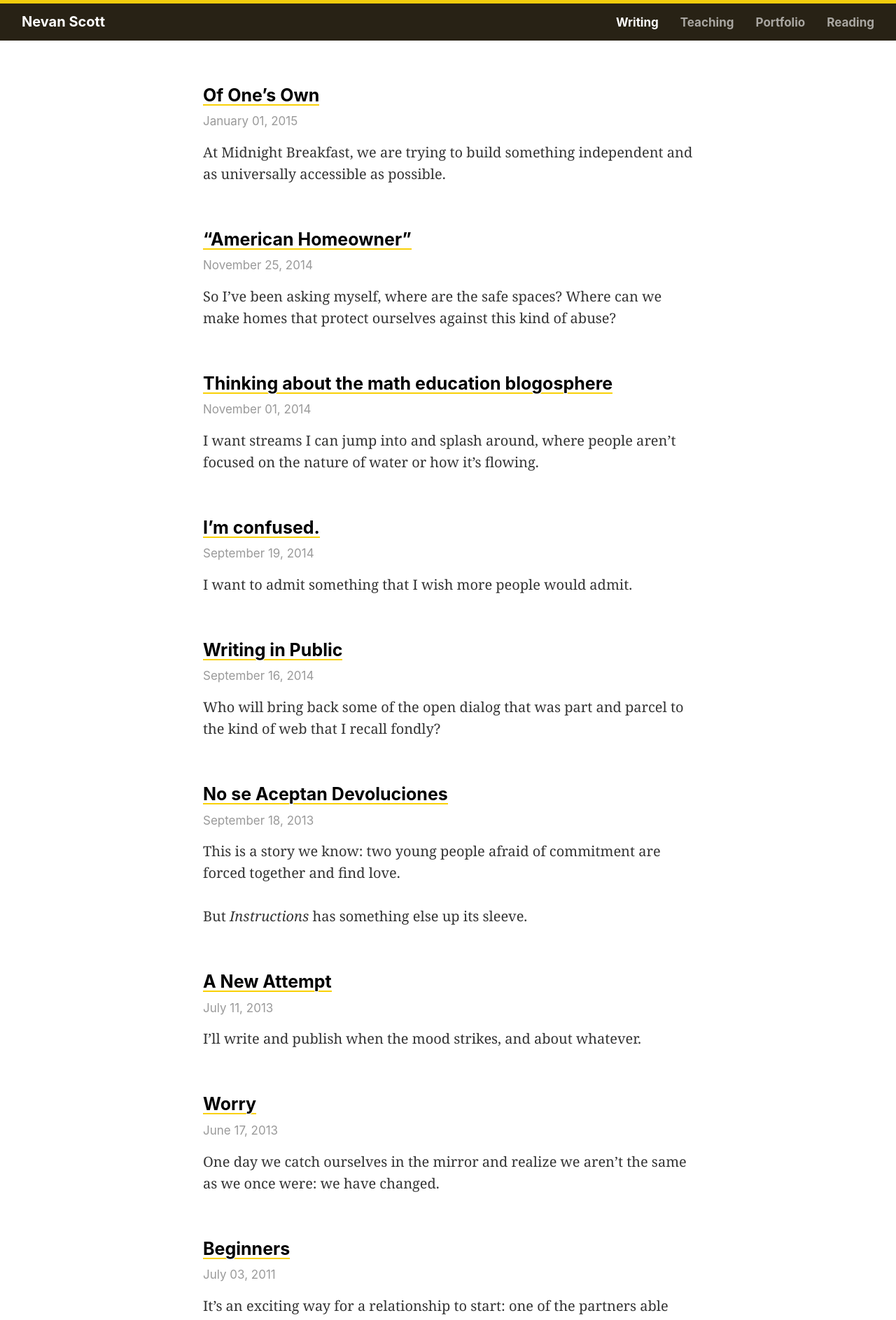
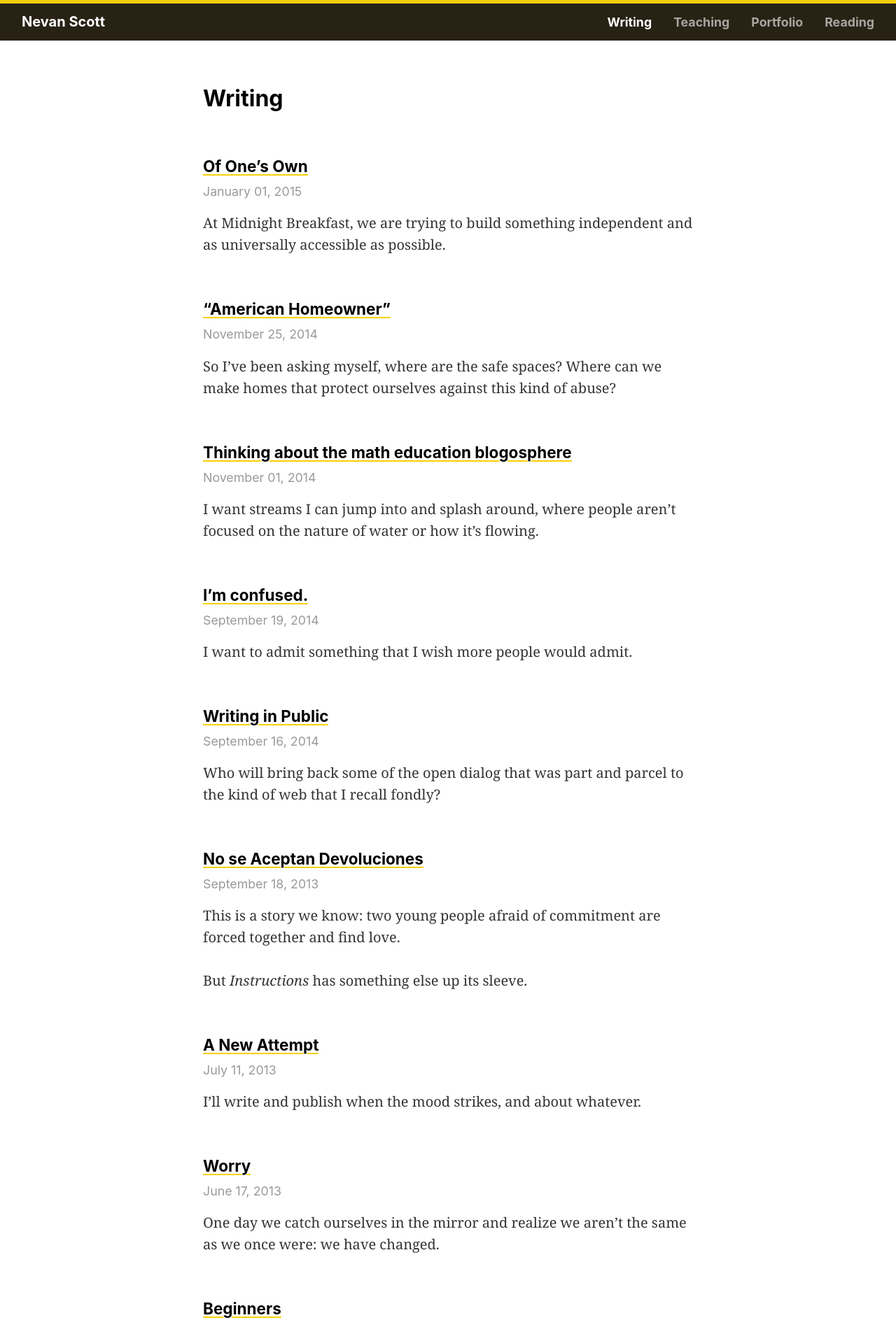
Before and after one commit to nevanscott/nevanscott.github.io, a Jekyll site: the page built from writing.md, in a window 1280 px wide. Shown: the top 1887 px of the page at 70% size. Built offline with Jekyll 4.4.1, drawn with Linux system fonts in a browser that asks for light colours.

Commit message:
Add a nice typographic scale

```diff
--- a/_sass/base.scss
+++ b/_sass/base.scss
@@ -61,7 +61,7 @@ p {
 	&.lede {
 	  color: var(--text-display-color);
 	  font-family: var(--font-family-display);
-	  font-size: var(--font-size-heading);
+	  font-size: var(--font-size-title);
 	  font-weight: bold;
 	  line-height: var(--line-height-heading);
 	  --link-stroke-width: var(--link-stroke-width-heading);
--- a/_sass/globals/_typography.scss
+++ b/_sass/globals/_typography.scss
@@ -7,14 +7,25 @@
   --font-family-interface: var(--font-family-sans);
   --font-family-text: var(--font-family);
   --font-size: 16px;
+  --font-size-interval: var(--interval);
+  --font-size-scale-100: calc(var(--font-size-scale-200) / var(--font-size-interval));
+  --font-size-scale-200: calc(var(--font-size-scale-300) / var(--font-size-interval));
+  --font-size-scale-300: calc(var(--font-size-scale-400) / var(--font-size-interval));
+  --font-size-scale-400: var(--font-size);
+  --font-size-scale-500: calc(var(--font-size-interval) * var(--font-size-scale-400));
+  --font-size-scale-600: calc(var(--font-size-interval) * var(--font-size-scale-500));
+  --font-size-scale-700: calc(var(--font-size-interval) * var(--font-size-scale-600));
+  --font-size-scale-800: calc(var(--font-size-interval) * var(--font-size-scale-700));
+  --font-size-scale-900: calc(var(--font-size-interval) * var(--font-size-scale-800));
   --font-size-base: var(--font-size);
   --font-size-text: var(--font-size);
-  --font-size-title: calc(1.25 * var(--font-size));
-  --font-size-decorative: calc(3 * var(--font-size));
-  --font-size-heading: calc(1.25 * var(--font-size));
-  --font-size-subhead: calc(0.85 * var(--font-size));
-  --font-size-caption: calc(0.85 * var(--font-size));
-  --font-size-micro: calc(0.75 * var(--font-size));
+  --font-size-title: var(--font-size-scale-500);
+  --font-size-decorative: var(--font-size-scale-800);
+  --font-size-heading: var(--font-size-scale-500);
+  --font-size-subhead: var(--font-size-scale-300);
+  --font-size-caption: var(--font-size-scale-300);
+  --font-size-micro: var(--font-size-scale-200);
+  --interval: 1.125;
   --line-height: 1.4;
   --line-height-base: calc(var(--font-size) * var(--line-height));
   --line-height-heading: 1.2;
@@ -31,7 +42,7 @@
 @media #{$ssm} {
   :root {
     --font-size: 18px;
-    --font-size-title: calc(2 * var(--font-size));
+    --font-size-title: var(--font-size-scale-800);
     --line-height: 1.5;
     --line-height-heading: 1.3;
     --type-space-tad: calc(2 * var(--line-height-base));
--- a/writing.md
+++ b/writing.md
@@ -1,4 +1,5 @@
 ---
+title: Writing
 ---
 
 {% for post in site.posts %}
```
